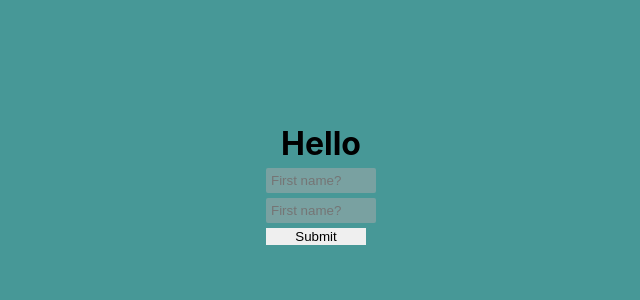
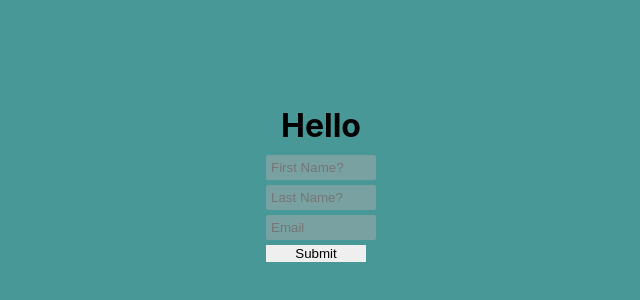
Before and after one commit to 1tav0/ReactJS, a React (Create React App) app: page / in a window 1280 px wide. Shown: the part 216-516 px from the top of the page, without its empty margins (319-959 px from the left). Built offline with nearby package versions, Linux system fonts and the light colour scheme.

Commit message:
changin complex state practice

```diff
--- a/src/Components/EvenHandling.js
+++ b/src/Components/EvenHandling.js
@@ -2,49 +2,60 @@
 import './EvenHandling.css'
 
 const EvenHandling = () => {
-
-  const [fullName, setFullName] = useState({
+  const [contact, setContact] = useState({
     fName: "",
-    lName: ""
-  });
+    lName: "",
+    email: ""
+  })
 
   function handleChange(event) {
-
     const { value, name } = event.target;
 
-    setFullName(prevValue => {
+    setContact(prevValue => {
       if (name === "fName") {
         return {
           fName: value,
-          lName: prevValue.lName
-        };
+          lName: prevValue.lName,
+          email: prevValue.email
+        }
       } else if (name === "lName") {
         return {
           fName: prevValue.fName,
-          lName: value
+          lName: value,
+          email: prevValue.email
+        }
+      } else if (name === "email") {
+        return {
+          fName: prevValue.fName,
+          lName: prevValue.lName,
+          email: value
         }
       }
     })
-
   }
-
-
 
   return (
     <div className='container'>
-      <h1>Hello {fullName.fName} {fullName.lName}</h1>
+      <h1>Hello {contact.fName} {contact.lName}</h1>
+      <p>{contact.email}</p>
       <form className='form'>
         <input
           name="fName"
-          type="text" placeholder="First name?"
-          value={fullName.fName}
+          type="text" placeholder="First Name?"
           onChange={handleChange}
+          value={contact.fName}
         />
         <input
-          name="lName"
-          type="text" placeholder="First name?"
-          value={fullName.lName}
+          name = "lName"
+          type="text" placeholder="Last Name?"
           onChange={handleChange}
+          value={contact.lName}
+        />
+        <input
+          name = "email"
+          type="text" placeholder="Email"
+          onChange={handleChange}
+          value={contact.email}
         />
         <button
         >
```
